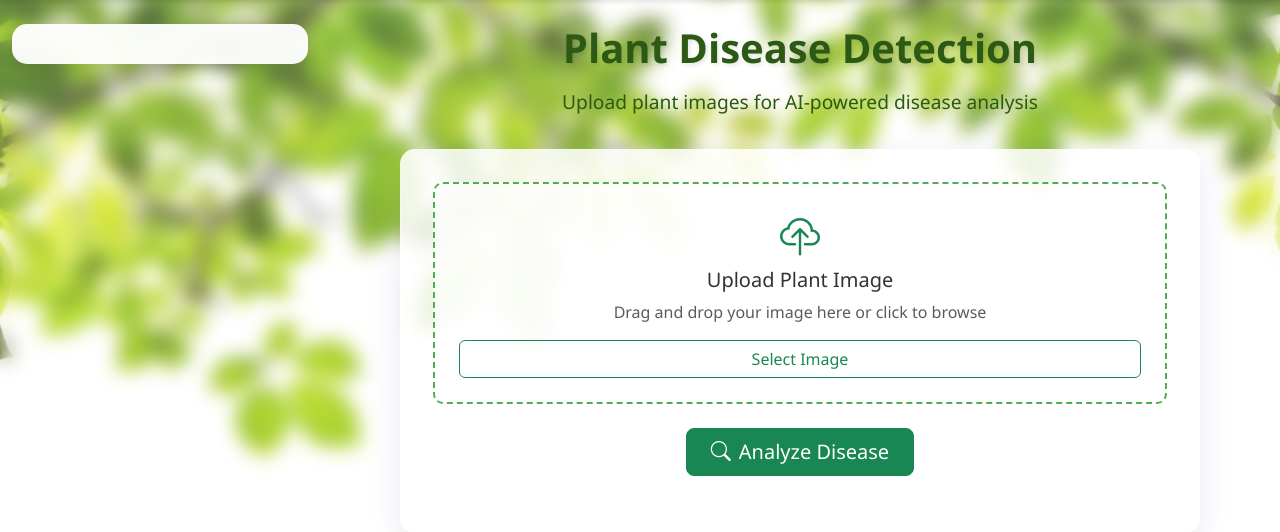
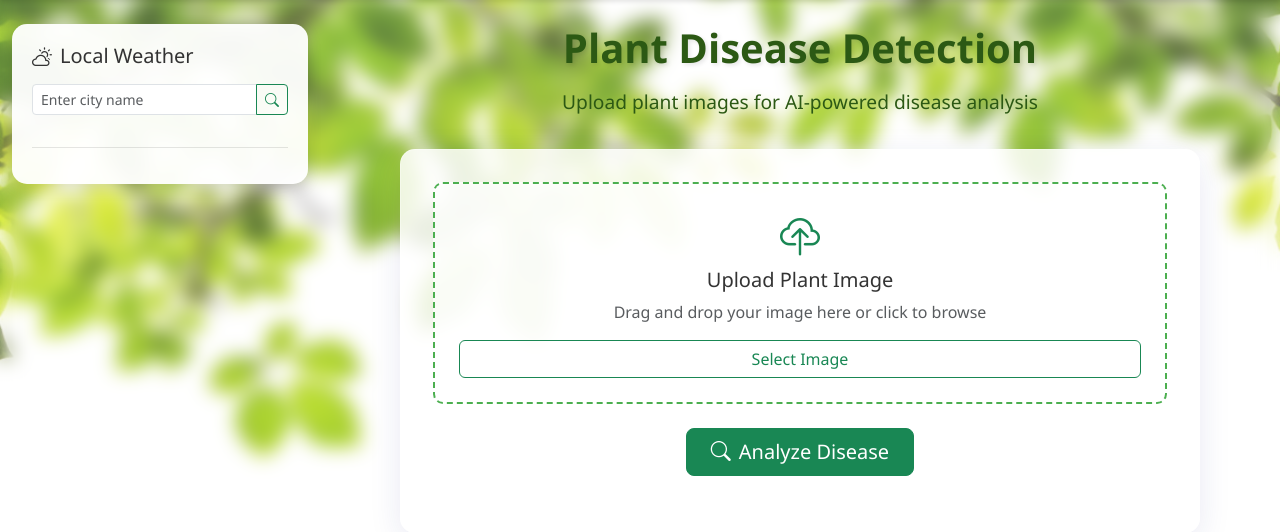
Before and after one commit to Saathvic/AI-Agriculture-Advisor-for-small-farmers, a Flask app: page /disease in a window 1280 px wide. Shown: the part 80-612 px from the top of the page. Run offline with Flask 3, Linux system fonts and the light colour scheme; some libraries are stand-ins or nearby versions.

Commit message:
Weather for disease

```diff
--- a/templates/disease.html
+++ b/templates/disease.html
@@ -63,7 +63,46 @@
         <!-- Left Sidebar - Weather Dashboard -->
         <div class="col-lg-3">
           <div class="weather-dashboard sticky-top mb-4">
-            <!-- ...existing weather dashboard code... -->
+            <div class="weather-header">
+              <h5 class="mb-3 d-flex align-items-center">
+                <i class="bi bi-cloud-sun me-2"></i>Local Weather
+              </h5>
+              <div class="search-box mb-3">
+                <div class="input-group">
+                  <input
+                    type="text"
+                    id="weather-city"
+                    class="form-control form-control-sm"
+                    placeholder="Enter city name"
+                  />
+                  <button
+                    class="btn btn-outline-success btn-sm"
+                    onclick="getWeatherData()"
+                  >
+                    <i class="bi bi-search"></i>
+                  </button>
+                </div>
+              </div>
+            </div>
+
+            <div id="weather-data" class="weather-cards" style="display: none">
+              <div class="weather-grid">
+                <div class="weather-card">
+                  <h6>
+                    <i class="bi bi-thermometer-half me-2"></i>Temperature
+                  </h6>
+                  <div id="temperature-data" class="weather-content"></div>
+                </div>
+                <div class="weather-card">
+                  <h6><i class="bi bi-droplet me-2"></i>Humidity</h6>
+                  <div id="humidity-data" class="weather-content"></div>
+                </div>
+                <div class="weather-card">
+                  <h6><i class="bi bi-cloud me-2"></i>Conditions</h6>
+                  <div id="conditions-data" class="weather-content"></div>
+                </div>
+              </div>
+            </div>
           </div>
         </div>
 
```
